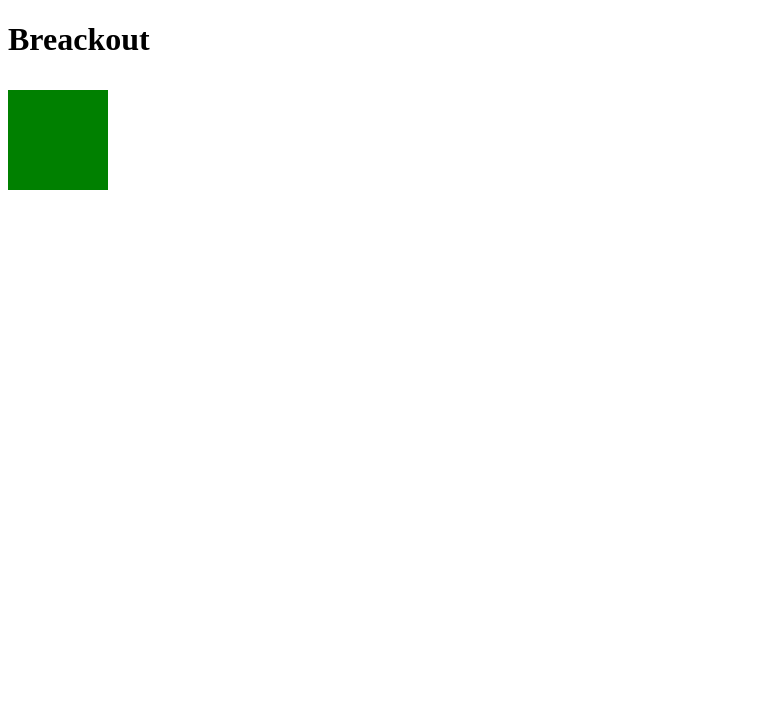
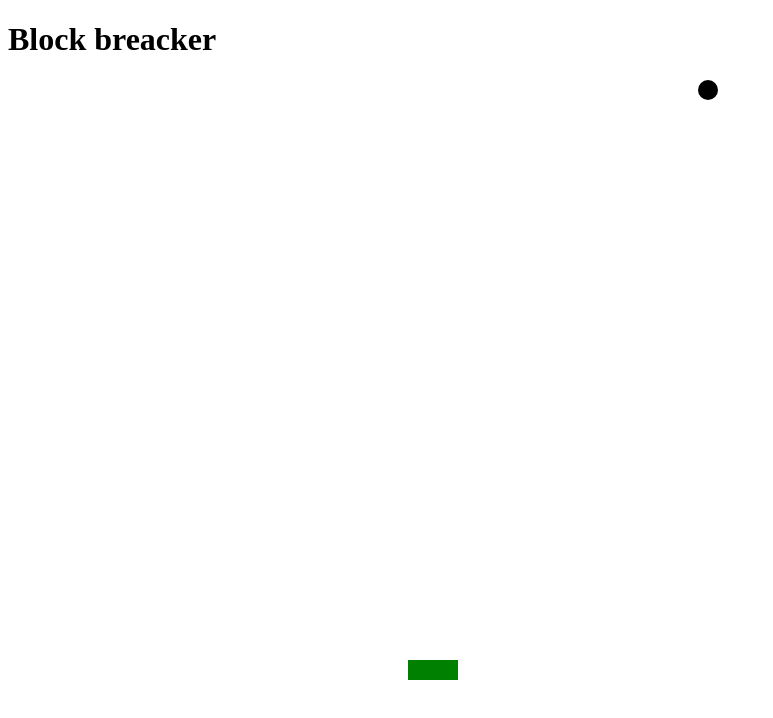
Before and after one commit to idriss-code/web-block-breacker, a plain HTML site: page index.html in a window 1280 px wide. Shown: the whole page, without its empty margins (0-773 px from the left). Drawn offline with Linux system fonts and the light colour scheme.

Commit message:
ajout de la boule

```diff
--- /dev/null
+++ b/Game.js
@@ -0,0 +1,73 @@
+class Bowl {
+    x = 700;
+    y = 10;
+    vX = 1;
+    vY = 1;
+    radius = 10;
+
+    getRightBound() {
+        return this.x + this.radius;
+    }
+
+    getLeftBound() {
+        return this.x - this.radius;
+    }
+
+    getUpBound() {
+        return this.y - this.radius;
+    }
+
+    getDownBound() {
+        return this.y + this.radius
+    }
+}
+
+class Pad {
+    w = 50;
+    h = 20;
+    x = canvas.width / 2;
+    y = canvas.height - this.h;
+}
+
+class Game {
+    bowl = new Bowl();
+    pad = new Pad();
+
+    load(){
+        mousePos.x = this.pad.x;
+    }
+
+    update(deltaTime) {
+        this.pad.x = mousePos.x;
+
+        this.bowl.x += this.bowl.vX * deltaTime;
+        this.bowl.y += this.bowl.vY * deltaTime;
+
+        if (this.bowl.getRightBound() > canvas.width) {
+            this.bowl.vX = - Math.abs(this.bowl.vX);
+        } else if (this.bowl.getLeftBound() < 0) {
+            this.bowl.vX = Math.abs(this.bowl.vX);
+        }
+        //rebond plafond
+        if (this.bowl.getUpBound() < 0) {
+            //this.bowl.vY = Math.abs(this.bowl.vY);
+        }
+
+        //fin de partie perdu
+        if (this.bowl.getDownBound() > canvas.height) {
+            console.log('game over')
+        }
+    }
+
+    draw() {
+        ctx.clearRect(0, 0, canvas.width, canvas.height)
+        ctx.fillStyle = "green";
+        ctx.fillRect(this.pad.x, this.pad.y, this.pad.w, this.pad.h);
+
+        ctx.fillStyle = "black";
+        ctx.beginPath();
+        ctx.arc(this.bowl.x, this.bowl.y, 10, 0, 2 * Math.PI);
+        ctx.fill();
+
+    }
+}
--- a/index.html
+++ b/index.html
@@ -2,13 +2,15 @@
 <html lang=en>
 <head>
     <meta charset=utf-8>
-    <title>Breackout</title>
+    <title>Block breacker</title>
 </head>
 <body>
-    <h1>Breackout</h1>
+    <h1>Block breacker</h1>
     <canvas width="800" height="600">
         Désolé, votre navigateur ne prend pas en charge &lt;canvas&gt;.
     </canvas>
 
+
+    <script src="Game.js"></script>
     <script src="main.js"></script>
 </body>
--- a/main.js
+++ b/main.js
@@ -1,9 +1,10 @@
 const canvas = document.querySelector("canvas");
 const ctx = canvas.getContext("2d");
-ctx.fillStyle = "green";
 let mousePos = { x: 0, y: 0 }
-let x = 0
 let start
+let pause = true
+
+const game = new Game();
 
 canvas.addEventListener("click", async () => {
     if (!document.pointerLockElement) {
@@ -14,6 +15,8 @@ canvas.addEventListener("click", async () => {
 });
 
 document.addEventListener("pointerlockchange", lockChangeAlert, false);
+
+game.load();
 
 window.requestAnimationFrame(run);
 
@@ -26,9 +29,11 @@ function lockChangeAlert() {
     if (document.pointerLockElement === canvas) {
         console.log("The pointer lock status is now locked");
         document.addEventListener("mousemove", updatePosition, false);
+        pause = false;
     } else {
         console.log("The pointer lock status is now unlocked");
         document.removeEventListener("mousemove", updatePosition, false);
+        pause = true;
     }
 }
 
@@ -37,16 +42,9 @@ function run(time) {
         start = time;
     }
     const deltaTime = (time - start) / 1000;
-    update(deltaTime)
-    draw()
+    if(!pause){
+        game.update(deltaTime)
+    }
+    game.draw()
     window.requestAnimationFrame(run);
 }
-
-function update(deltaTime) {
-    x = mousePos.x
-}
-
-function draw() {
-    ctx.clearRect(0, 0, canvas.width, canvas.height)
-    ctx.fillRect(x, 10, 100, 100);
-}
```
